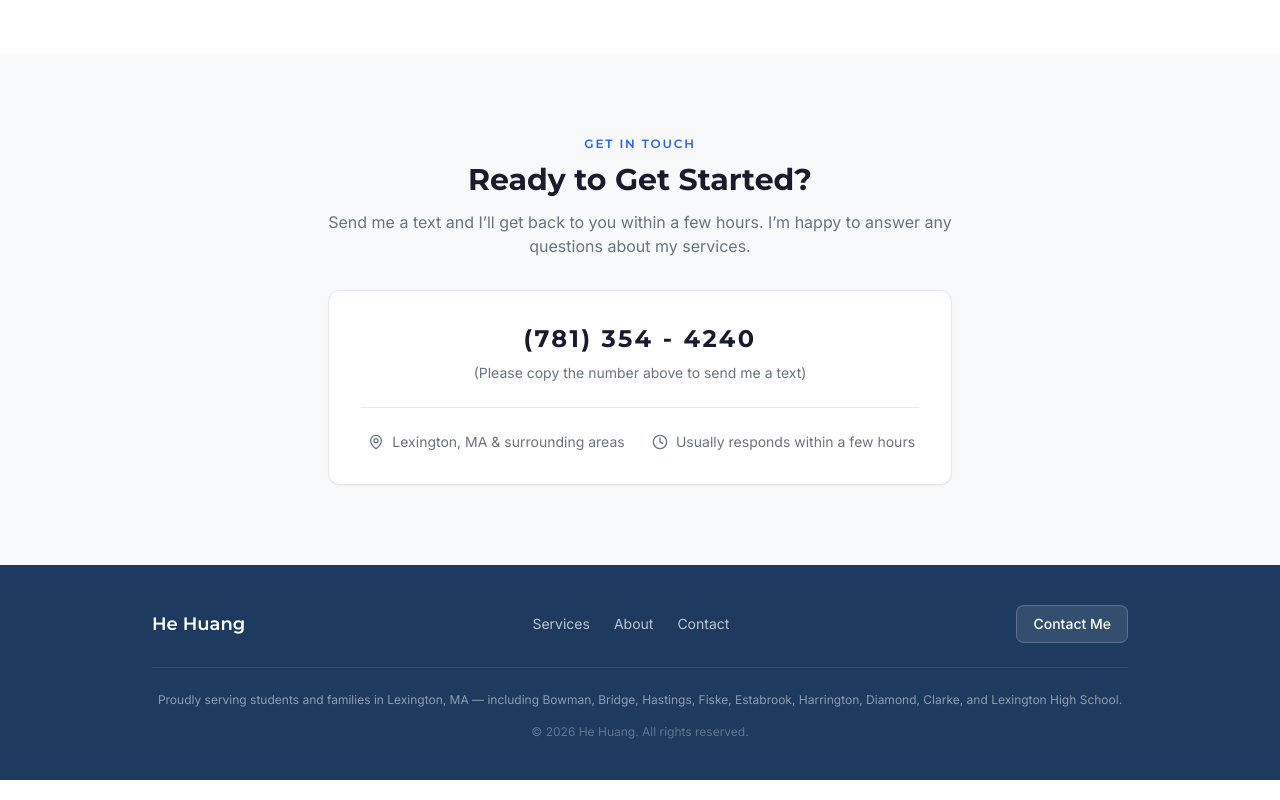
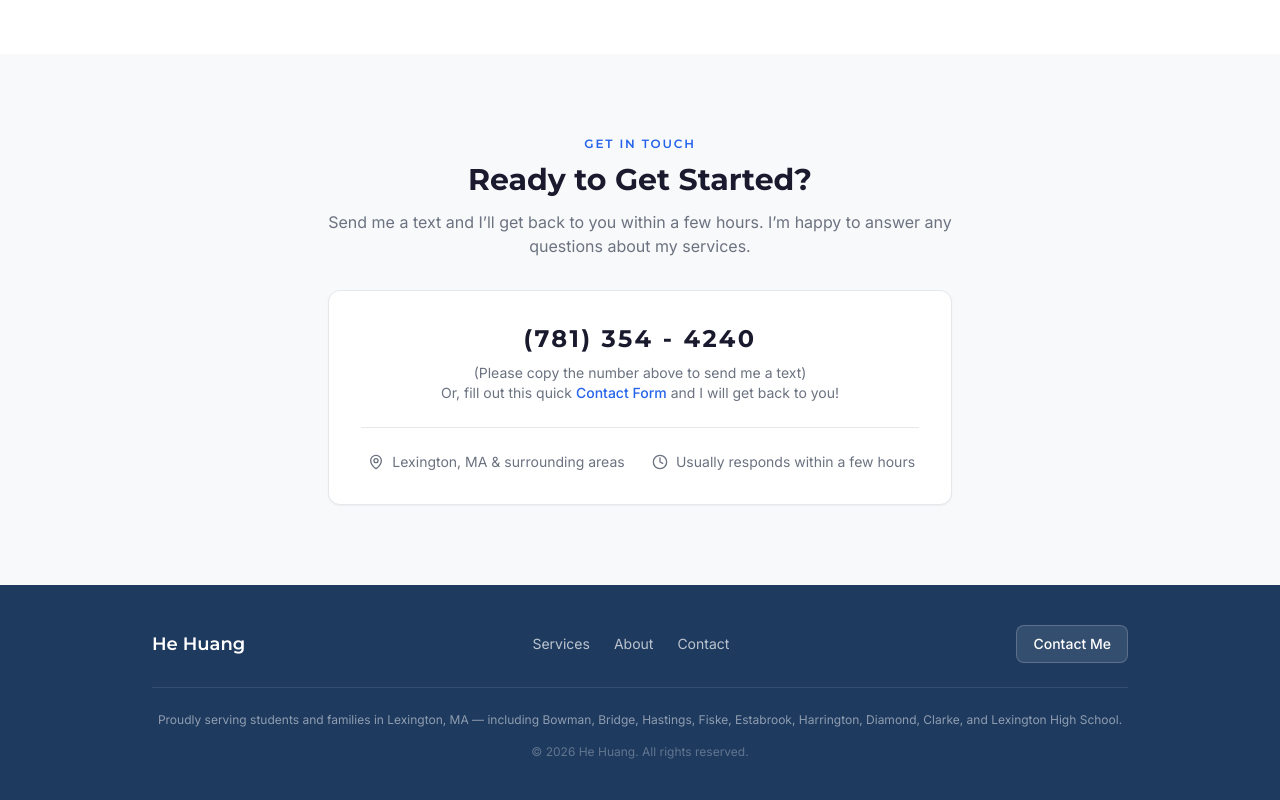
Before and after one commit to hehuang16/he-huang, a Next.js app: page / in a window 1280 px wide. Shown: the part 2875-3675 px from the top of the page. Built offline with nearby package versions, Linux system fonts and the light colour scheme.

Commit message:
Add Google Forms link to Contact section

```diff
--- a/src/components/Contact.tsx
+++ b/src/components/Contact.tsx
@@ -36,6 +36,8 @@ export default function Contact() {
           />
           <p className="mt-2 text-sm text-[#6B7280]">
             (Please copy the number above to send me a text)
+            <br />
+            Or, fill out this quick <a href="https://docs.google.com/forms/d/e/1FAIpQLSfKfJtAwmZ8SXwRvyjzg9TVR9352an1qJUAlxGrmzWQCBnhDQ/viewform?usp=header" target="_blank" rel="noopener noreferrer" className="text-[#2563EB] hover:underline font-medium">Contact Form</a> and I will get back to you!
           </p>
 
           <div className="mt-6 grid grid-cols-1 sm:grid-cols-2 gap-4 pt-6 border-t border-[#E5E7EB]">
```
